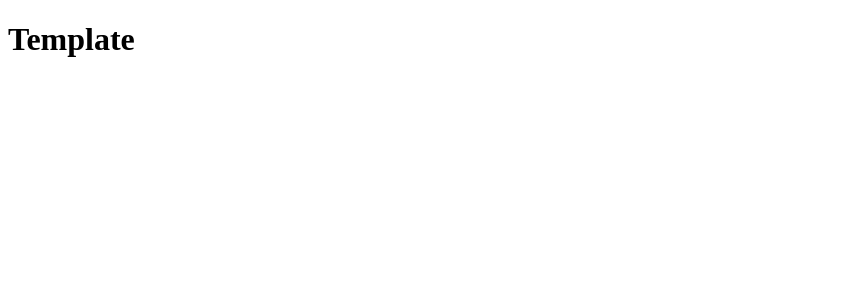
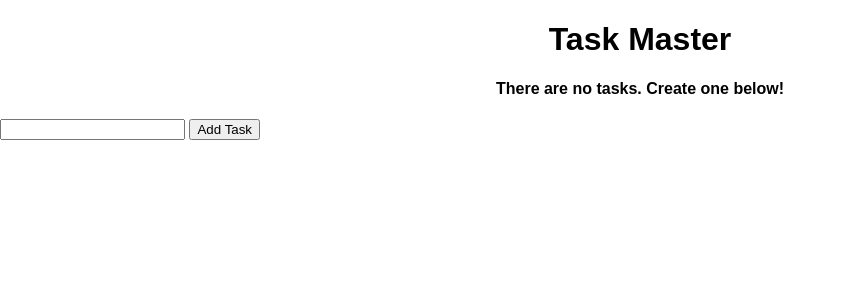
Before and after one commit to david-wagih/Task-Master-App, a Flask app: page / in a window 1280 px wide. Shown: the top 300 px of the page, without its empty margins (0-846 px from the left). Run offline with Flask 2, Linux system fonts and the light colour scheme.

Commit message:
initial db

```diff
--- a/app.py
+++ b/app.py
@@ -1,9 +1,23 @@
-from distutils.log import debug
-from flask import Flask , render_template
+from crypt import methods
+from flask import Flask, render_template, url_for, request, redirect
+from flask_sqlalchemy import SQLAlchemy
+from datetime import datetime
 
 app = Flask(__name__)
+app.config['SQLALCHEMY_DATABASE_URI'] = 'sqlite:///test.db'
+db = SQLAlchemy(app)
 
-@app.route('/')
+class Todo(db.Model):
+    id = db.Column(db.Integer, primary_key=True)
+    content = db.Column(db.String(200), nullable=False)
+    date_created = db.Column(db.DateTime, default=datetime.utcnow)
+
+    def __repr__(self):
+        return '<Task %r>' % self.id
+
+
+
+@app.route('/' , methods=['POST', 'GET'])
 def index():
       return render_template('index.html')
 
--- a/static/css/main.css
+++ b/static/css/main.css
@@ -0,0 +1,4 @@
+body {
+  margin: 0;
+  font-family: sans-serif;
+}
--- a/templates/base.html
+++ b/templates/base.html
@@ -4,6 +4,10 @@
     <meta charset="UTF-8" />
     <meta http-equiv="X-UA-Compatible" content="IE=edge" />
     <meta name="viewport" content="width=device-width, initial-scale=1.0" />
+    <link
+      rel="stylesheet"
+      href="{{ url_for('static' , filename='css/main.css') }}"
+    />
     {% block head %}{% endblock %}
   </head>
   <body>
--- a/templates/index.html
+++ b/templates/index.html
@@ -1,3 +1,36 @@
-{% extends "base.html" %} {% block head %} {% endblock %} {% block body %}
-<h1>Template</h1>
+{% extends 'base.html' %} {% block head %}
+<title>Task Master</title>
+{% endblock %} {% block body %}
+<div class="content">
+  <h1 style="text-align: center">Task Master</h1>
+  {% if tasks|length < 1 %}
+  <h4 style="text-align: center">There are no tasks. Create one below!</h4>
+  {% else %}
+  <table>
+    <tr>
+      <th>Task</th>
+      <th>Added</th>
+      <th>Actions</th>
+    </tr>
+    {% for task in tasks %}
+    <tr>
+      <td>{{ task.content }}</td>
+      <td>{{ task.date_created.date() }}</td>
+      <td>
+        <a href="/delete/{{task.id}}">Delete</a>
+        <br />
+        <a href="/update/{{task.id}}">Update</a>
+      </td>
+    </tr>
+    {% endfor %}
+  </table>
+  {% endif %}
+
+  <div class="form">
+    <form action="/" method="POST">
+      <input type="text" name="content" id="content" />
+      <input type="submit" value="Add Task" />
+    </form>
+  </div>
+</div>
 {% endblock %}
```
Also changed, not shown: test.db (added).
